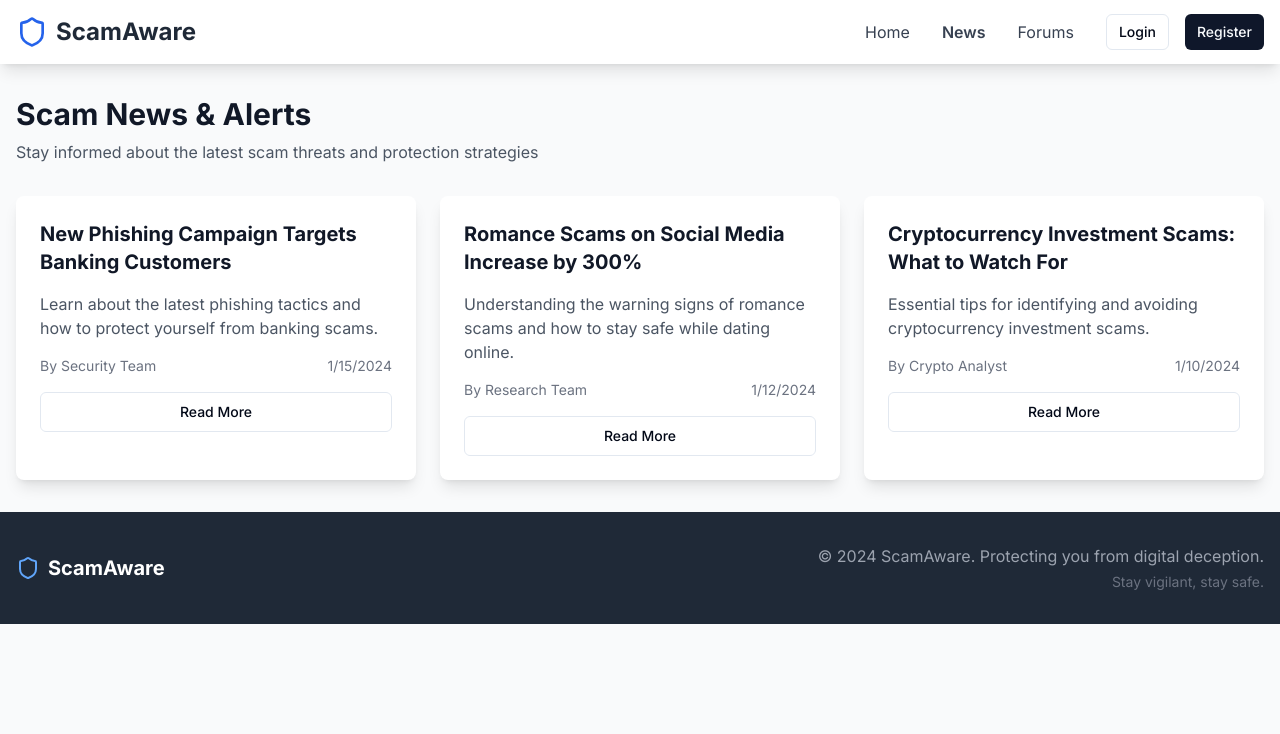
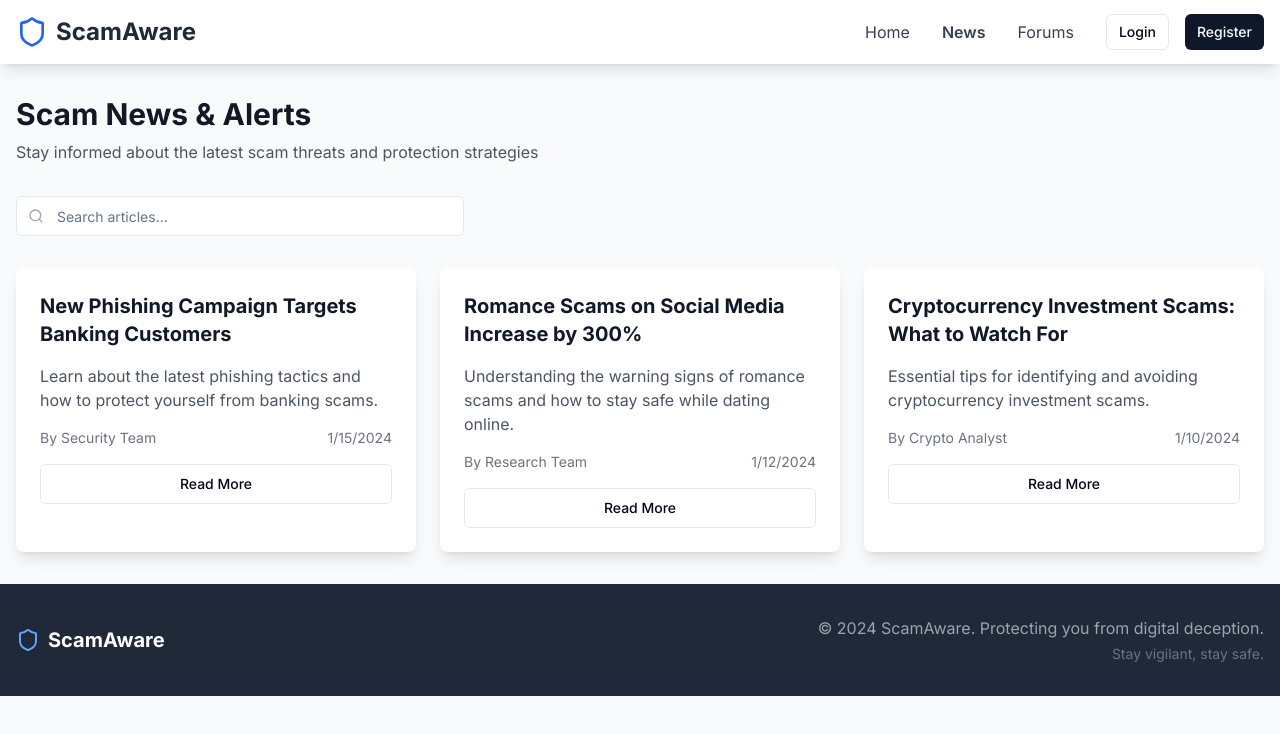
Before and after one commit to HoneyCat6/scamaware-guardian-hub, a React (Vite) app: page /news in a window 1280 px wide. Shown: the top 734 px of the page. Built offline with nearby package versions, Linux system fonts and the light colour scheme.

Commit message:
Add search functionality
Allow users to search for keywords in news articles.

```diff
--- a/src/pages/News.tsx
+++ b/src/pages/News.tsx
@@ -1,8 +1,9 @@
 
 import { useState } from "react";
 import { Link } from "react-router-dom";
-import { Plus, Edit, Trash2 } from "lucide-react";
+import { Plus, Edit, Trash2, Search } from "lucide-react";
 import { Button } from "@/components/ui/button";
+import { Input } from "@/components/ui/input";
 import { useAuth } from "@/hooks/useAuth";
 import { useToast } from "@/hooks/use-toast";
 import Header from "@/components/Header";
@@ -46,6 +47,7 @@ const mockArticles: Article[] = [
 
 const News = () => {
   const [articles, setArticles] = useState<Article[]>(mockArticles);
+  const [searchQuery, setSearchQuery] = useState("");
   const { user } = useAuth();
   const { toast } = useToast();
 
@@ -58,6 +60,16 @@ const News = () => {
       description: "The article has been successfully removed.",
     });
   };
+
+  const filteredArticles = articles.filter(article => {
+    const query = searchQuery.toLowerCase();
+    return (
+      article.title.toLowerCase().includes(query) ||
+      article.content.toLowerCase().includes(query) ||
+      article.excerpt.toLowerCase().includes(query) ||
+      article.author.toLowerCase().includes(query)
+    );
+  });
 
   return (
     <div className="min-h-screen bg-gray-50">
@@ -80,8 +92,27 @@ const News = () => {
           )}
         </div>
 
+        {/* Search Bar */}
+        <div className="mb-8">
+          <div className="relative max-w-md">
+            <Search className="absolute left-3 top-1/2 transform -translate-y-1/2 text-gray-400 w-4 h-4" />
+            <Input
+              type="text"
+              placeholder="Search articles..."
+              value={searchQuery}
+              onChange={(e) => setSearchQuery(e.target.value)}
+              className="pl-10"
+            />
+          </div>
+          {searchQuery && (
+            <p className="text-sm text-gray-600 mt-2">
+              Found {filteredArticles.length} article{filteredArticles.length !== 1 ? 's' : ''} matching "{searchQuery}"
+            </p>
+          )}
+        </div>
+
         <div className="grid gap-6 md:grid-cols-2 lg:grid-cols-3">
-          {articles.map((article) => (
+          {filteredArticles.map((article) => (
             <div key={article.id} className="bg-white rounded-lg shadow-lg overflow-hidden hover:shadow-xl transition-shadow">
               <div className="p-6">
                 <div className="flex justify-between items-start mb-4">
@@ -126,10 +157,17 @@ const News = () => {
           ))}
         </div>
 
-        {articles.length === 0 && (
+        {filteredArticles.length === 0 && !searchQuery && (
           <div className="text-center py-12">
             <h3 className="text-xl font-semibold text-gray-600 mb-2">No articles yet</h3>
             <p className="text-gray-500">Check back soon for the latest scam alerts and news.</p>
+          </div>
+        )}
+
+        {filteredArticles.length === 0 && searchQuery && (
+          <div className="text-center py-12">
+            <h3 className="text-xl font-semibold text-gray-600 mb-2">No articles found</h3>
+            <p className="text-gray-500">No articles match your search query "{searchQuery}". Try different keywords.</p>
           </div>
         )}
       </div>
```
